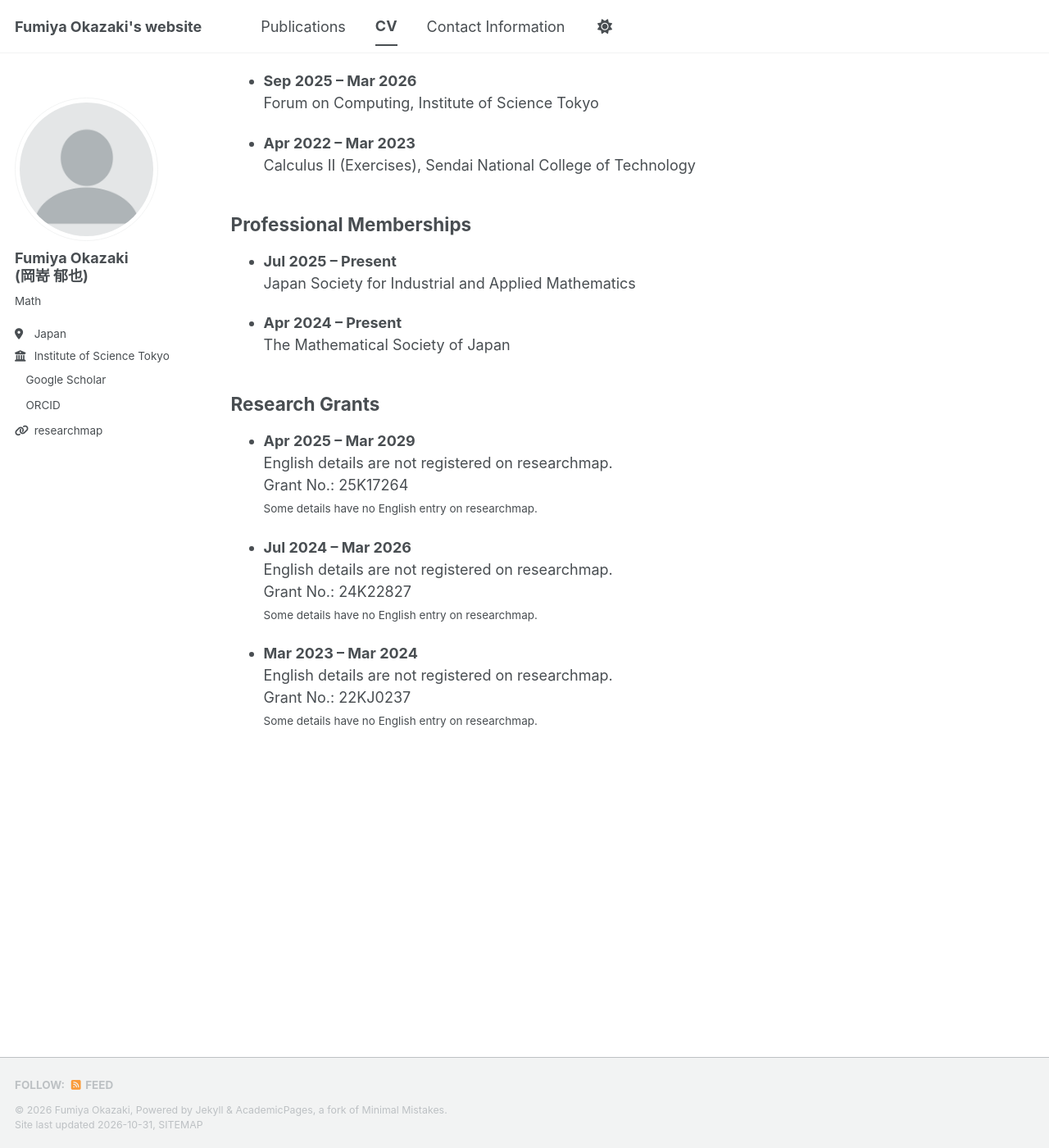
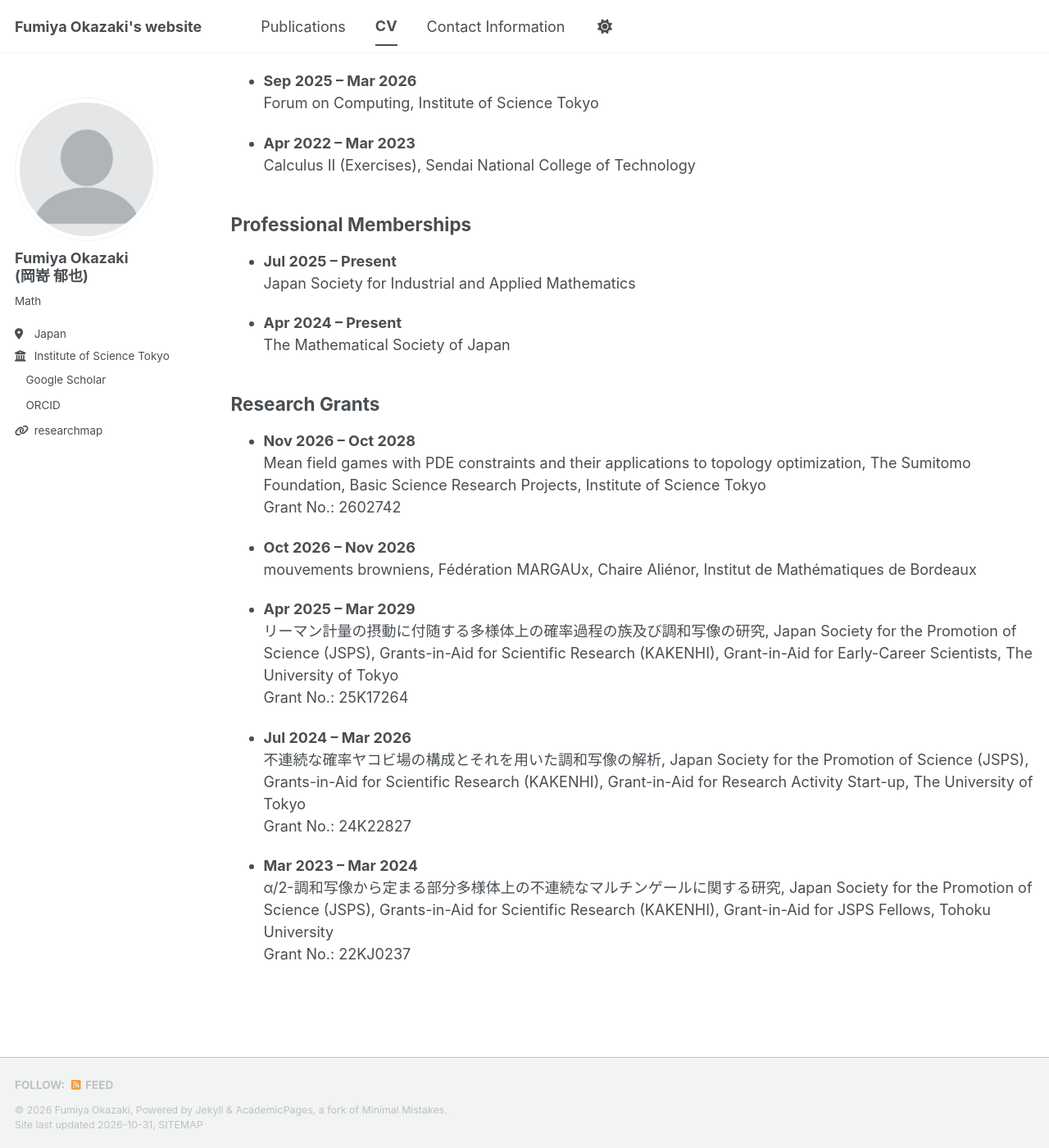
Before and after one commit to f-okazaki/f-okazaki.github.io, a Jekyll site: the page built from _pages/cv.md, in a window 1280 px wide and 1400 px high, scrolled down 721 px. Shown: the whole window at 82% size. Built offline with Jekyll 4.4.1, drawn with Linux system fonts in a browser that asks for light colours; a script bundle is joined from its source files by our own code; a style sheet for code colours, icons or effects is not loaded.

Commit message:
Update publications and CV from researchmap

```diff
--- a/_data/researchmap_cv.json
+++ b/_data/researchmap_cv.json
@@ -87,43 +87,39 @@
       "title": "Research Grants",
       "items": [
         {
+          "period": "Nov 2026 – Oct 2028",
+          "text": "Mean field games with PDE constraints and their applications to topology optimization, The Sumitomo Foundation, Basic Science Research Projects, Institute of Science Tokyo",
+          "grant_number": "2602742",
+          "source_url": "https://researchmap.jp/fumiyaokazaki/research_projects/55383606",
+          "missing_english": []
+        },
+        {
+          "period": "Oct 2026 – Nov 2026",
+          "text": "mouvements browniens, Fédération MARGAUx, Chaire Aliénor, Institut de Mathématiques de Bordeaux",
+          "grant_number": "",
+          "source_url": "https://researchmap.jp/fumiyaokazaki/research_projects/55383504",
+          "missing_english": []
+        },
+        {
           "period": "Apr 2025 – Mar 2029",
-          "text": "English details are not registered on researchmap.",
+          "text": "リーマン計量の摂動に付随する多様体上の確率過程の族及び調和写像の研究, Japan Society for the Promotion of Science (JSPS), Grants-in-Aid for Scientific Research (KAKENHI), Grant-in-Aid for Early-Career Scientists, The University of Tokyo",
           "grant_number": "25K17264",
           "source_url": "https://researchmap.jp/fumiyaokazaki/research_projects/49952785",
-          "missing_english": [
-            "research_project_title",
-            "offer_organization",
-            "system_name",
-            "category",
-            "institution_name"
-          ]
+          "missing_english": []
         },
         {
           "period": "Jul 2024 – Mar 2026",
-          "text": "English details are not registered on researchmap.",
+          "text": "不連続な確率ヤコビ場の構成とそれを用いた調和写像の解析, Japan Society for the Promotion of Science (JSPS), Grants-in-Aid for Scientific Research (KAKENHI), Grant-in-Aid for Research Activity Start-up, The University of Tokyo",
           "grant_number": "24K22827",
           "source_url": "https://researchmap.jp/fumiyaokazaki/research_projects/47535630",
-          "missing_english": [
-            "research_project_title",
-            "offer_organization",
-            "system_name",
-            "category",
-            "institution_name"
-          ]
+          "missing_english": []
         },
         {
           "period": "Mar 2023 – Mar 2024",
-          "text": "English details are not registered on researchmap.",
+          "text": "α/2-調和写像から定まる部分多様体上の不連続なマルチンゲールに関する研究, Japan Society for the Promotion of Science (JSPS), Grants-in-Aid for Scientific Research (KAKENHI), Grant-in-Aid for JSPS Fellows, Tohoku University",
           "grant_number": "22KJ0237",
           "source_url": "https://researchmap.jp/fumiyaokazaki/research_projects/46218096",
-          "missing_english": [
-            "research_project_title",
-            "offer_organization",
-            "system_name",
-            "category",
-            "institution_name"
-          ]
+          "missing_english": []
         }
       ]
     }
```
